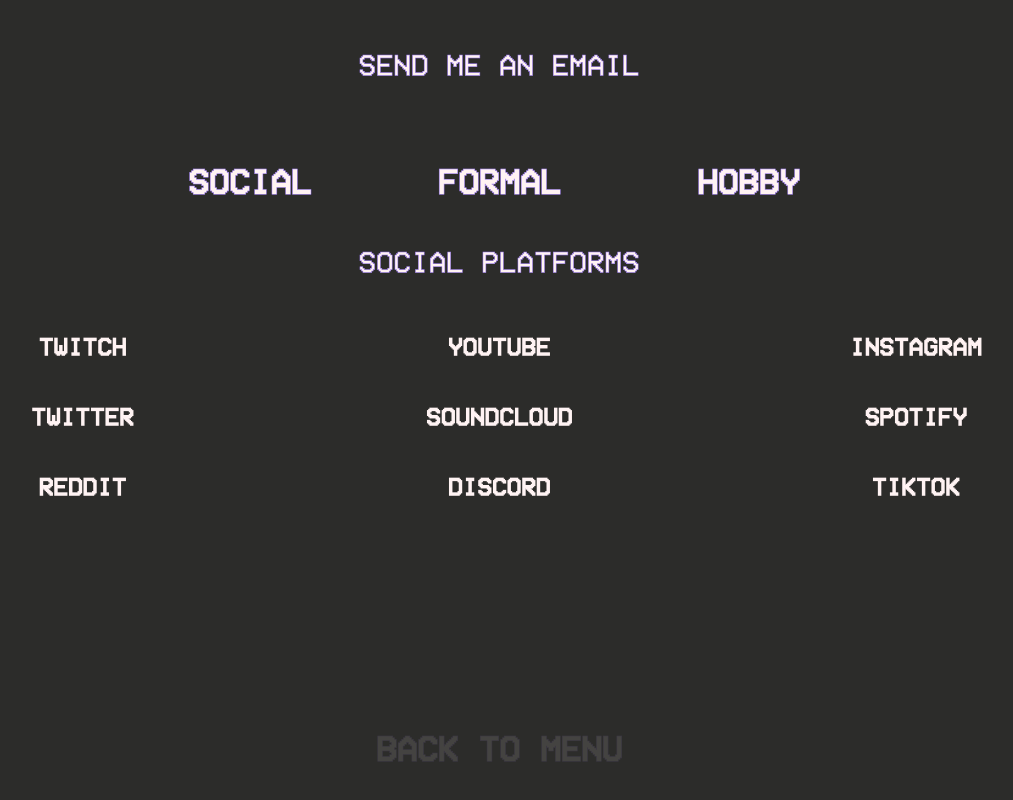
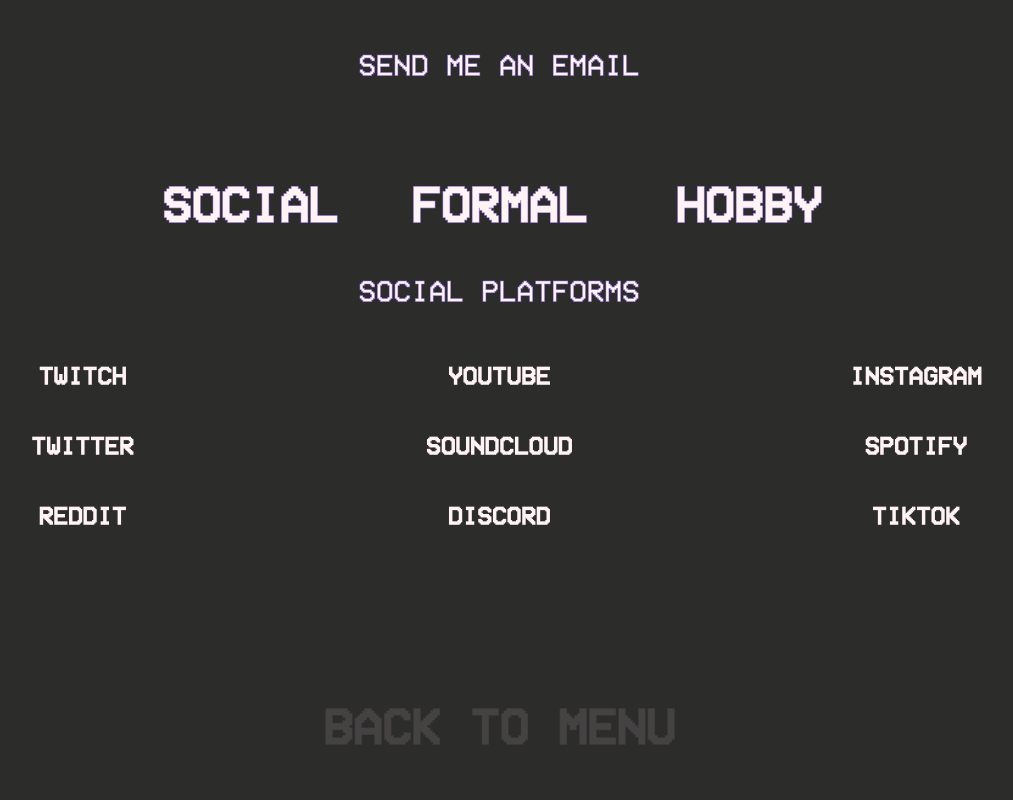
Before and after one commit to Rickmuda/Second-year-portfolio, a PHP site: page /html/contact.html in a window 1280 px wide. Shown: the whole page, without its empty margins (141-1154 px from the left). Run offline with PHP 8.4, Linux system fonts and the light colour scheme; some libraries are stand-ins or nearby versions.

Commit message:
h3 groot

```diff
--- a/css/main.css
+++ b/css/main.css
@@ -46,7 +46,7 @@ p {
 
 h3 {
   color: #fff3f3;
-  font-size: 35px;
+  font-size: 50px;
   -webkit-text-stroke: #a07cff 0.5px;
 }
 
```
